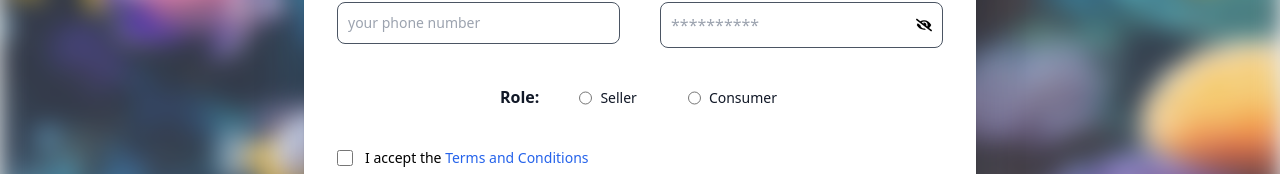
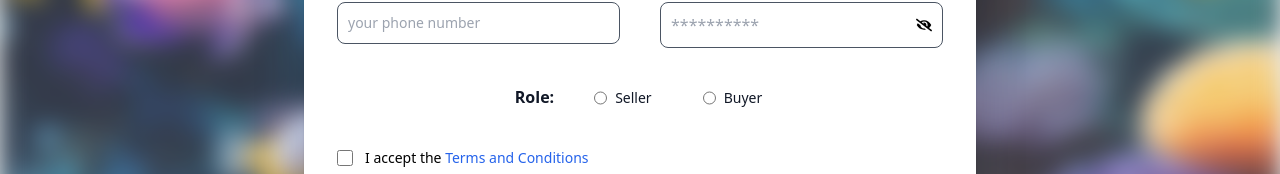
Before and after one commit to diikafirmansyah/FSSE-jan24_group-i_gfp_FE, a Next.js app in the folder gfp-app/: page /register in a window 1280 px wide. Shown: the part 464-638 px from the top of the page. Built offline with nearby package versions, Linux system fonts and the light colour scheme.

Commit message:
feat: change customer to buyer

```diff
--- a/gfp-app/src/pages/register/index.tsx
+++ b/gfp-app/src/pages/register/index.tsx
@@ -208,7 +208,7 @@ const Register = () => {
 													value="consumer"
 													name="role"
 													className="w-4 h-4 cursor-pointer text-blue-600  ring-offset-gray-800 focus:ring-2 bg-gray-700 border-gray-600" />
-												<label htmlFor='bordered-1' className='w-full py-4 ms-2 text-sm font-medium text-gray-900'>Consumer</label>
+												<label htmlFor='bordered-1' className='w-full py-4 ms-2 text-sm font-medium text-gray-900'>Buyer</label>
 											</div>
 										</div>
 									</div>
```
